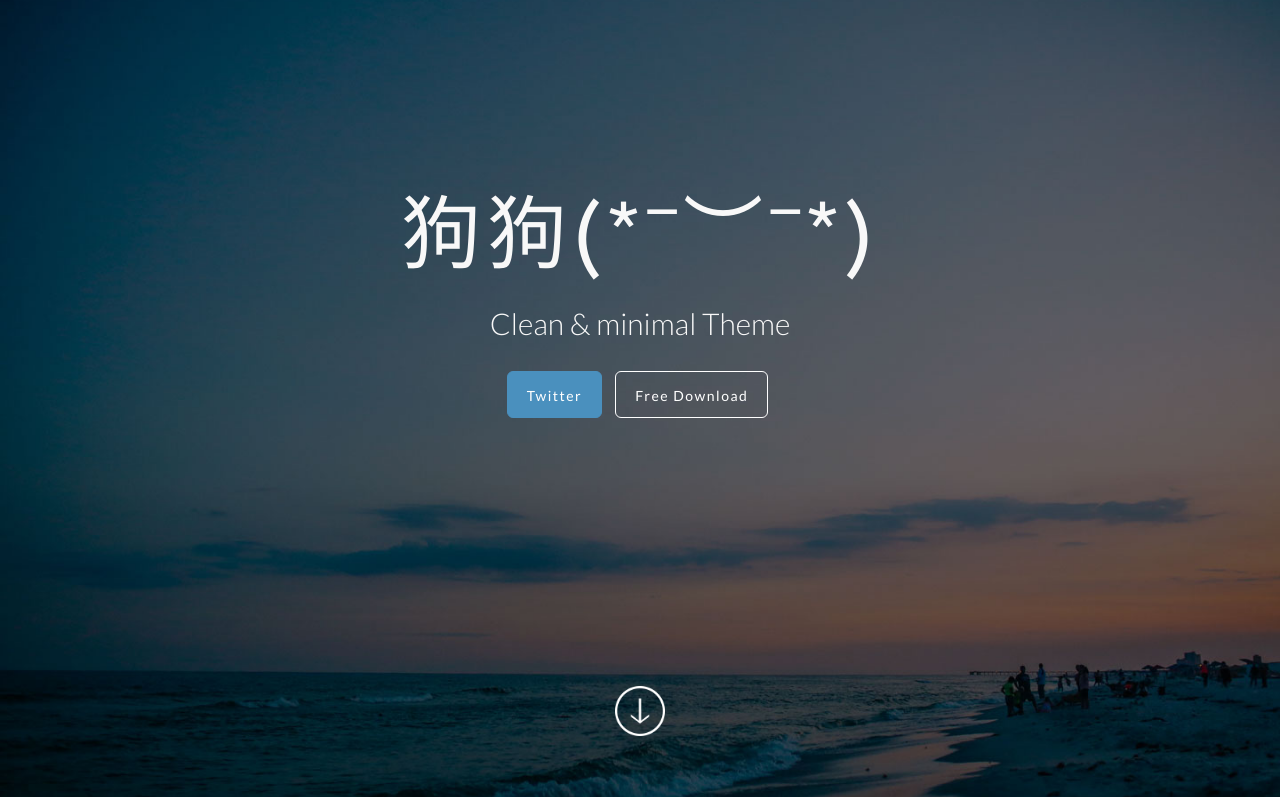
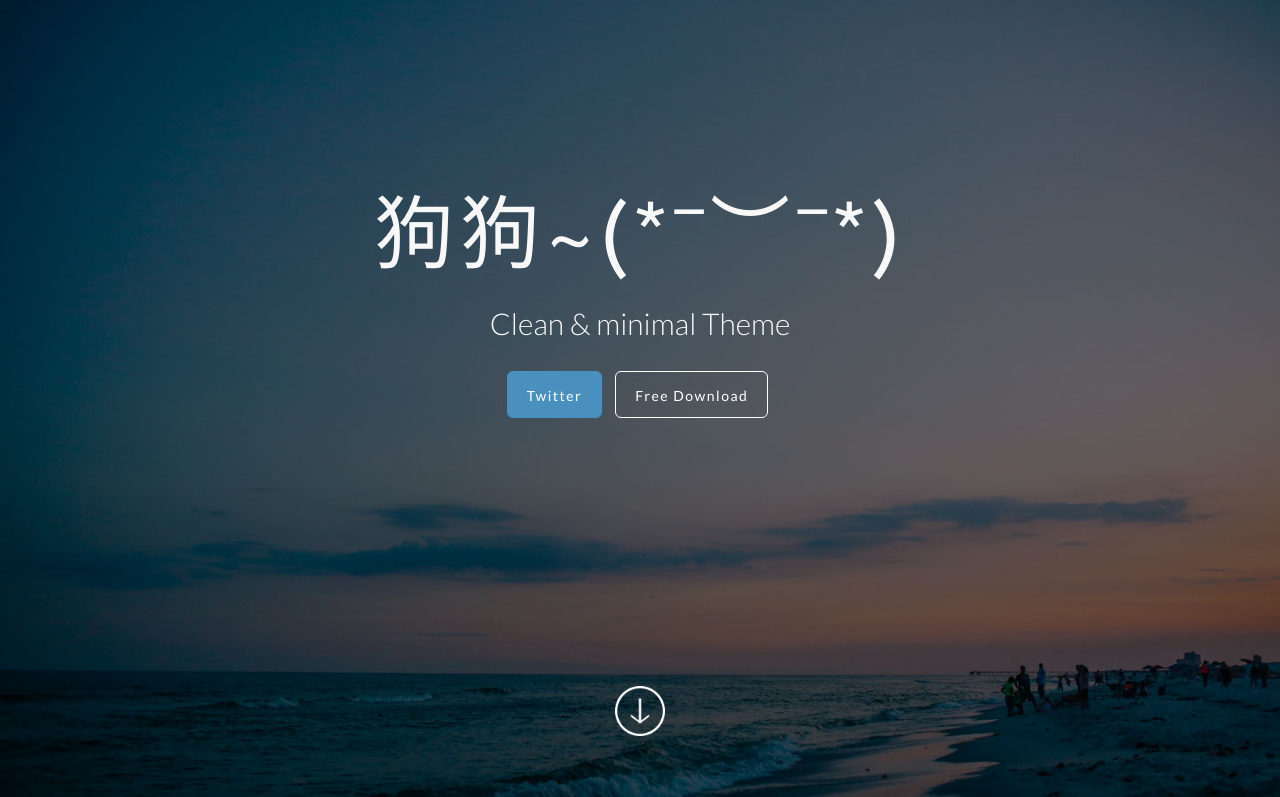
Before and after one commit to 110054023/dooog666, a plain HTML site: page index.html in a window 1280 px wide. Shown: the top 797 px of the page. Drawn offline with Linux system fonts and the light colour scheme.

Commit message:
update all

```diff
--- a/index.html
+++ b/index.html
@@ -58,7 +58,7 @@
 	<!-- FullScreen -->
     <div class="intro-header">
 		<div class="col-xs-12 text-center abcen1">
-			<h1 class="h1_home wow fadeIn" data-wow-delay="0.4s">狗狗(*¯︶¯*)</h1>
+			<h1 class="h1_home wow fadeIn" data-wow-delay="0.4s">狗狗~(*¯︶¯*)</h1>
 			<h3 class="h3_home wow fadeIn" data-wow-delay="0.6s">Clean & minimal Theme</h3>
 			<ul class="list-inline intro-social-buttons">
 				<li><a href="https://twitter.com/galantiandrea" class="btn  btn-lg mybutton_cyano wow fadeIn" data-wow-delay="0.8s"><span class="network-name">Twitter</span></a>
```
